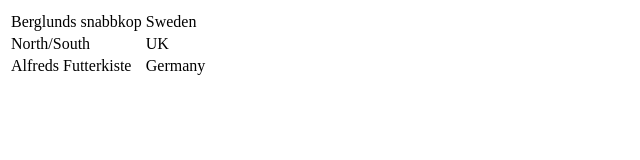
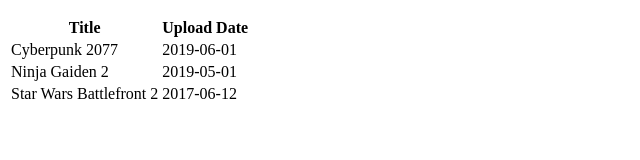
Before and after one commit to AJLeuer/DigitalFoundryVideoBrowser, a browser extension: page Source/View/MainView.html in a window 1280 px wide. Shown: the whole page, without its empty margins (0-640 px from the left). Drawn offline with Linux system fonts and the light colour scheme; no server answers.

Commit message:
Made video list sortable

```diff
--- a/Source/View/MainView.html
+++ b/Source/View/MainView.html
@@ -1,35 +1,38 @@
 <!DOCTYPE html>
 <html lang="en">
-	<script src="https://www.w3schools.com/lib/w3.js"></script>
-	<script src="../Model/Video.js"></script>
-	<script src="../Controller/DigitalFoundryVideoInformationController.js"></script>
-	<script src="./MainView.js"></script>
-	<script src="../Services/DigitalFoundryVideoInformationService.js"></script>
-	<script src="../Main.js"></script>
-
 	<head>
 		<meta charset="UTF-8">
 		<title>Title</title>
+
+		<script src="https://www.w3schools.com/lib/w3.js"></script>
+		<script src="../Model/Video.js"></script>
+		<script src="../Controller/DigitalFoundryVideoInformationController.js"></script>
+		<script src="../Services/DigitalFoundryVideoInformationService.js"></script>
+		<script src="../Main.js"></script>
 	</head>
 
+	<p id="v"></p>
+
 	<body>
-		<table id="myTable">
-			<tr>
-<!--				<th onclick="w3.sortHTML('#myTable','.item', 'td:nth-child(1)')">Name</th>-->
-<!--				<th onclick="w3.sortHTML('#myTable','.item', 'td:nth-child(2)')">Country</th>-->
+		<table id="videos">
+			<tr id="videoTableHeaders">
+				<th>Title</th>
+				<th>Upload Date</th>
 			</tr>
-			<tr class="item">
-				<td>Berglunds snabbkop</td>
-				<td>Sweden</td>
+			<tr class="video">
+				<td>Cyberpunk 2077</td>
+				<td>2019-06-01</td>
 			</tr>
-			<tr class="item">
-				<td>North/South</td>
-				<td>UK</td>
+			<tr class="video">
+				<td>Ninja Gaiden 2</td>
+				<td>2019-05-01</td>
 			</tr>
-			<tr class="item">
-				<td>Alfreds Futterkiste</td>
-				<td>Germany</td>
+			<tr class="video">
+				<td>Star Wars Battlefront 2</td>
+				<td>2017-06-12</td>
 			</tr>
 		</table>
+
+		<script src="./MainView.js"></script>
 	</body>
 </html>
--- a/Source/View/MainView.js
+++ b/Source/View/MainView.js
@@ -0,0 +1,23 @@
+
+function SetupMainGrid()
+{
+	var videoTable = document.getElementById("videoTableHeaders");
+	var videoTableHeaders = videoTable.cells;
+
+	for (let i = 0; i < videoTableHeaders.length; i++)
+	{
+		var videoTableHeader =  videoTableHeaders[i];
+
+		videoTableHeader.addEventListener('click', () =>
+		{
+			w3.sortHTML('#videos','.video', `td:nth-child(${i + 1})`);
+		});
+	}
+}
+
+function InitializeMainView()
+{
+	SetupMainGrid();
+}
+
+InitializeMainView();
```
